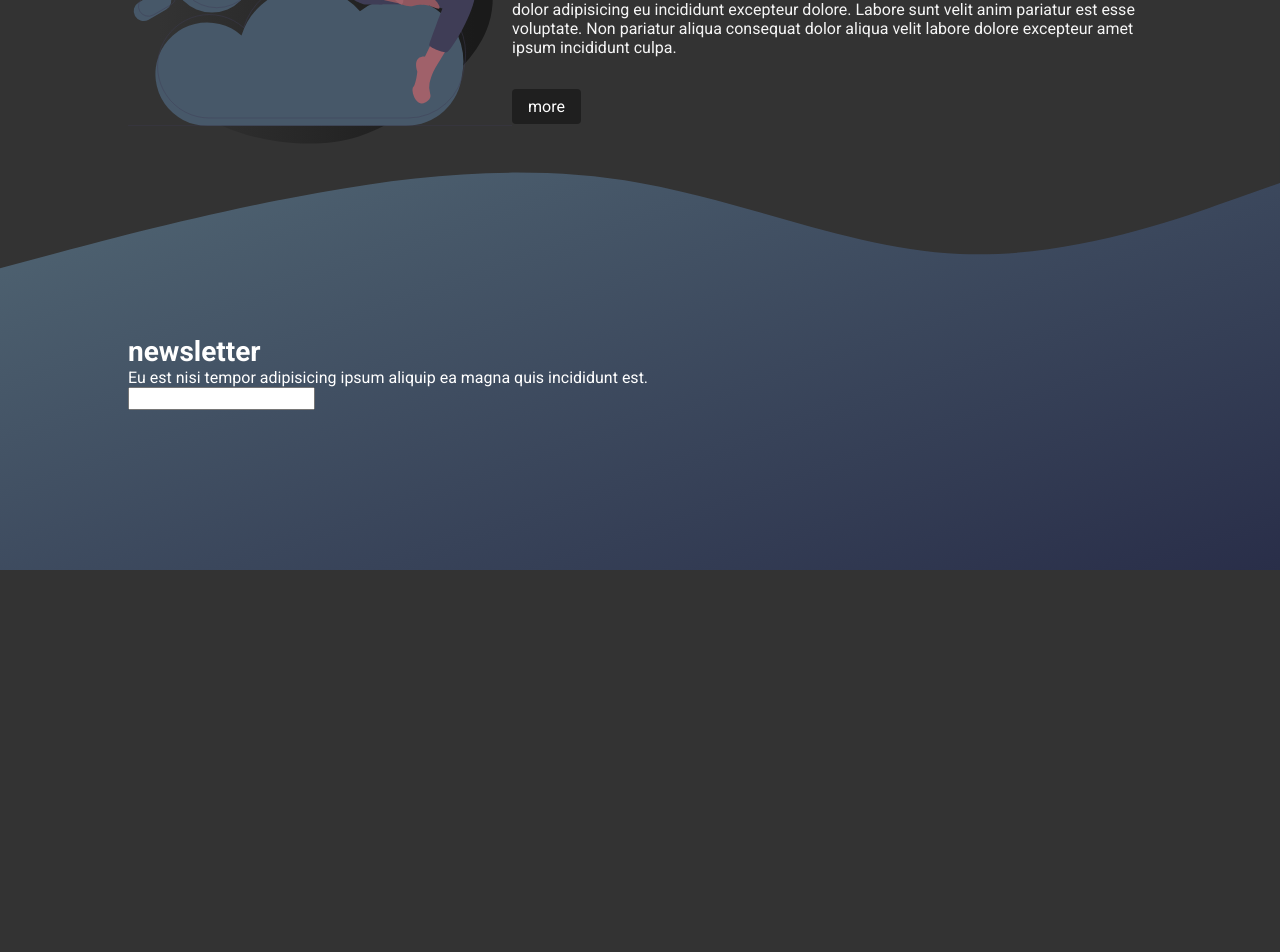
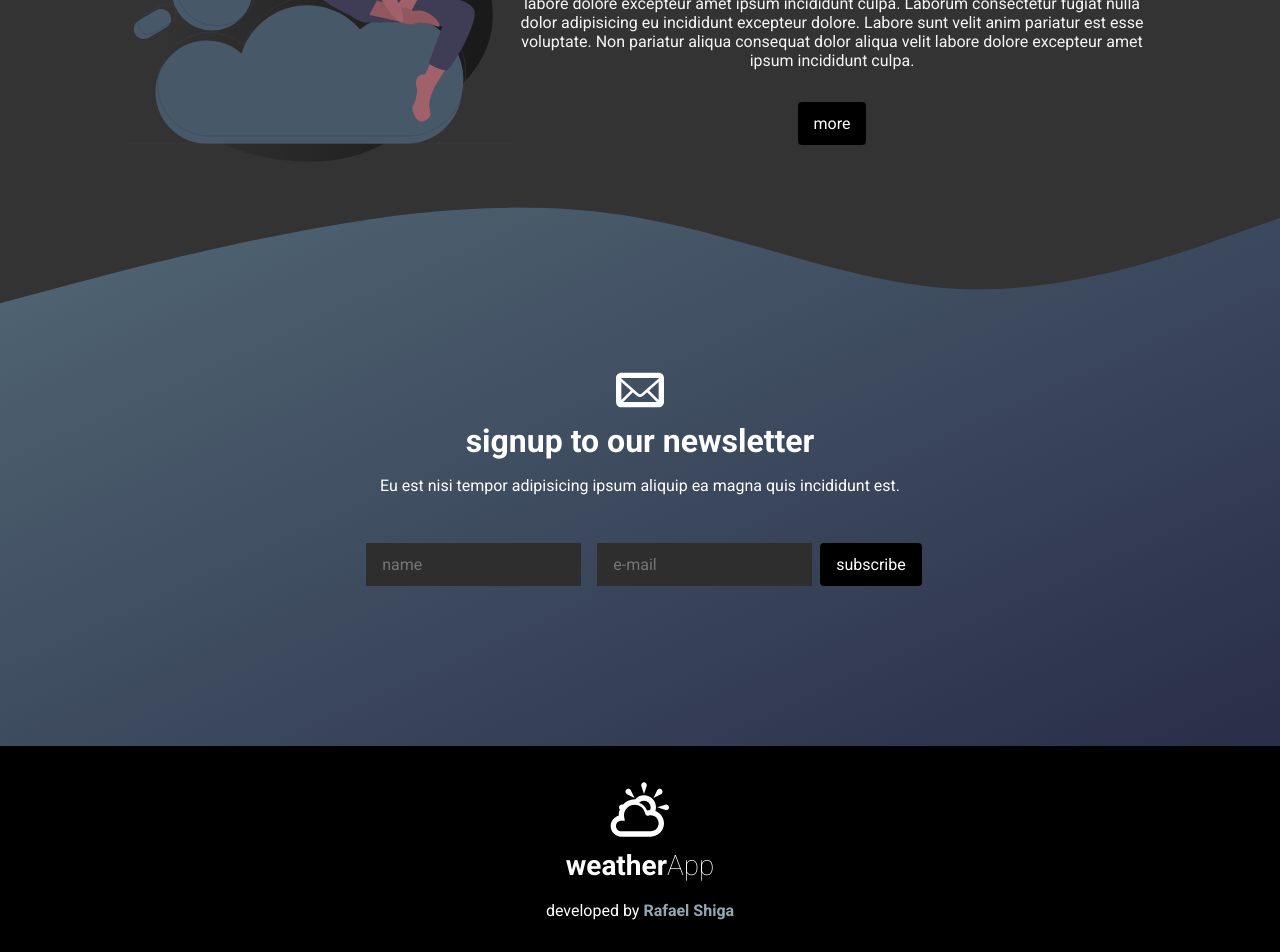
Before and after one commit to rafashiga/weatherApp, a React (Create React App) app: page / in a window 1280 px wide. Shown: the part 817-1769 px from the top of the page. Before the commit the page ends 1387 px from the top, so only its background shows below. Built offline with nearby package versions, Linux system fonts and the light colour scheme.

Commit message:
feat: add new component

```diff
--- a/src/components/Button/styles.tsx
+++ b/src/components/Button/styles.tsx
@@ -4,12 +4,12 @@ import { darken } from 'polished';
 export const Btn = styled.button`
   border: none;
   border-radius: 4px;
-  padding: 0.5rem 1rem;
-  background: ${darken(0.08, '#333')};
+  padding: 0.75rem 1rem;
+  background: ${darken(0.2, '#333')};
   color: #fff;
-  transition: background 0.2s;
+  transition: all 0.2s;
 
   &:hover {
-    background: ${darken(0.1, '#333')};
+    opacity: 0.75;
   }
 `;
--- /dev/null
+++ b/src/components/Footer/index.tsx
@@ -0,0 +1,25 @@
+import React from 'react';
+import { TiWeatherPartlySunny } from 'react-icons/ti';
+import { Container } from './styles';
+
+const Footer: React.FC = () => {
+  return (
+    <Container>
+      <h3>
+        <TiWeatherPartlySunny size={64} color="#fff" />
+        <br />
+        <strong>weather</strong>App
+      </h3>
+      <br />
+      <p>
+        developed by{' '}
+        <a href="http://rafashiga.github.io/">
+          {' '}
+          <strong>Rafael Shiga</strong>
+        </a>
+      </p>
+    </Container>
+  );
+};
+
+export default Footer;
--- /dev/null
+++ b/src/components/Footer/styles.tsx
@@ -0,0 +1,23 @@
+import styled from 'styled-components';
+import { lighten } from 'polished';
+
+export const Container = styled.footer`
+  min-height: 4rem;
+  padding: 2rem 0;
+  background: #000;
+  text-align: center;
+
+  h3 {
+    font-size: 1.75rem;
+    font-weight: 100;
+  }
+
+  a {
+    color: ${(props) => lighten(0.25, props.theme.colors.primary)};
+    transition: opacity 0.2s;
+
+    &:hover {
+      opacity: 0.8;
+    }
+  }
+`;
--- a/src/components/Header/styles.tsx
+++ b/src/components/Header/styles.tsx
@@ -7,6 +7,10 @@ export const Navbar = styled.nav`
   align-items: center;
   justify-content: space-between;
   padding: 0 3rem;
+
+  @media (max-width: 768px) {
+    padding: 0 1rem;
+  }
 
   ul {
     z-index: 2;
--- a/src/pages/Home/HomeHero/styles.tsx
+++ b/src/pages/Home/HomeHero/styles.tsx
@@ -28,6 +28,7 @@ export const Blob = styled.div`
   right: 4rem;
   width: 35rem;
   object-fit: cover;
+  z-index: -2;
 
   @media (min-width: 1400px) {
     top: 0rem;
--- a/src/pages/Home/HomeInformation/styles.tsx
+++ b/src/pages/Home/HomeInformation/styles.tsx
@@ -3,11 +3,11 @@ import styled from 'styled-components';
 export const Information = styled.section`
   width: 80%;
   margin: 0 auto;
-  margin-top: -5rem;
-  z-index: -1;
   background: none;
+  padding: 1rem 0;
 
   @media (min-width: 768px) {
+    margin-top: -5rem;
     display: flex;
     align-items: center;
     justify-content: space-between;
@@ -16,6 +16,7 @@ export const Information = styled.section`
 
 export const InformationContent = styled.div`
   margin-top: 5rem;
+  text-align: center;
 
   h3 {
     font-size: 1.75rem;
@@ -32,11 +33,13 @@ export const InformationContent = styled.div`
 export const InformationImage = styled.div`
   position: relative;
   text-align: center;
+  z-index: 1;
 
   @media (min-width: 768px) {
     display: flex;
     align-items: center;
     justify-content: center;
+    text-align: justify;
   }
 
   svg {
@@ -46,7 +49,12 @@ export const InformationImage = styled.div`
     top: 0;
     z-index: 2;
 
+    @media (max-width: 400px) {
+      width: 14rem;
+    }
+
     @media (max-width: 768px) {
+      z-index: -2;
       left: 50%;
       transform: translateX(-50%);
     }
@@ -57,13 +65,16 @@ export const InformationImage = styled.div`
   }
 
   img {
-    display: block;
     text-align: center;
     width: 24rem;
-    z-index: 9;
+    z-index: 3;
 
     @media (min-width: 1500px) {
       width: 30rem;
     }
+
+    @media (max-width: 400px) {
+      width: 14rem;
+    }
   }
 `;
--- a/src/pages/Home/index.tsx
+++ b/src/pages/Home/index.tsx
@@ -1,8 +1,10 @@
 import React, { useContext } from 'react';
 import { ThemeContext } from 'styled-components';
 import HomeHero from './HomeHero';
-import { Main, Newsletter } from './styles';
+import { TiMail } from 'react-icons/ti';
+import { Main, Newsletter, Form } from './styles';
 import HomeInfomation from './HomeInformation';
+import Button from '../../components/Button';
 
 const Home: React.FC = () => {
   const { colors } = useContext(ThemeContext);
@@ -20,12 +22,17 @@ const Home: React.FC = () => {
               d="M0,160L60,144C120,128,240,96,360,74.7C480,53,600,43,720,64C840,85,960,139,1080,144C1200,149,1320,107,1380,85.3L1440,64L1440,0L1380,0C1320,0,1200,0,1080,0C960,0,840,0,720,0C600,0,480,0,360,0C240,0,120,0,60,0L0,0Z"></path>
           </svg>
           <div>
-            <h3>newsletter</h3>
+            <TiMail size={64} color={colors.text} />
+            <h3>signup to our newsletter</h3>
             <p>
               Eu est nisi tempor adipisicing ipsum aliquip ea magna quis
               incididunt est.
             </p>
-            <input type="text" />
+            <Form>
+              <input type="text" placeholder="name" />
+              <input type="email" placeholder="e-mail" />
+              <Button>subscribe</Button>
+            </Form>
           </div>
         </Newsletter>
       </Main>
--- a/src/pages/Home/styles.tsx
+++ b/src/pages/Home/styles.tsx
@@ -1,30 +1,70 @@
 import styled from 'styled-components';
+import { darken } from 'polished';
 
 export const Main = styled.main`
   position: relative;
-  height: 500px;
-  margin-top: -2px;
+  margin-top: -1px;
   background: ${(props) => props.theme.colors.background};
+
+  @media (max-width: 768px) {
+    z-index: 9;
+  }
 `;
 
 export const Newsletter = styled.section`
+  position: relative;
   background: linear-gradient(
     to top left,
     ${(props) => props.theme.colors.secondary},
     ${(props) => props.theme.colors.primary}
   );
-  position: relative;
   color: #fff;
   overflow: hidden;
 
   div {
     width: 80%;
     margin: 0 auto;
-    margin-top: -5rem;
     margin-bottom: 10rem;
+    text-align: center;
 
     h3 {
-      font-size: 1.75rem;
+      font-size: 2rem;
+    }
+
+    @media (min-width: 768px) {
+      margin-top: -6rem;
+    }
+  }
+
+  p {
+    margin: 1rem 0 3rem;
+  }
+`;
+
+export const Form = styled.form`
+  display: flex;
+  align-items: center;
+  justify-content: center;
+  flex-wrap: wrap;
+
+  input {
+    border: none;
+    padding: 0.75rem 1rem;
+    color: #f0f0f0;
+    background: ${(props) => darken(0.02, props.theme.colors.background)};
+    margin: 0 0.5rem;
+  }
+
+  @media (max-width: 768px) {
+    flex-direction: column;
+
+    input {
+      width: 70%;
+      margin: 0.2rem 0;
+    }
+
+    button {
+      margin-top: 2rem;
     }
   }
 `;
--- a/src/pages/_layouts/default/index.tsx
+++ b/src/pages/_layouts/default/index.tsx
@@ -1,12 +1,14 @@
 import React from 'react';
 import { Wrapper } from './styles';
 import Header from '../../../components/Header';
+import Footer from '../../../components/Footer';
 
 const DefaultLayout: React.FC = ({ children }) => {
   return (
     <Wrapper>
       <Header />
       {children}
+      <Footer />
     </Wrapper>
   );
 };
```
